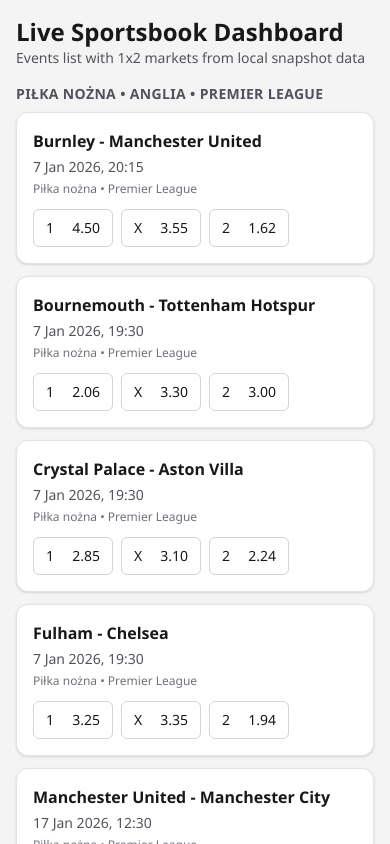
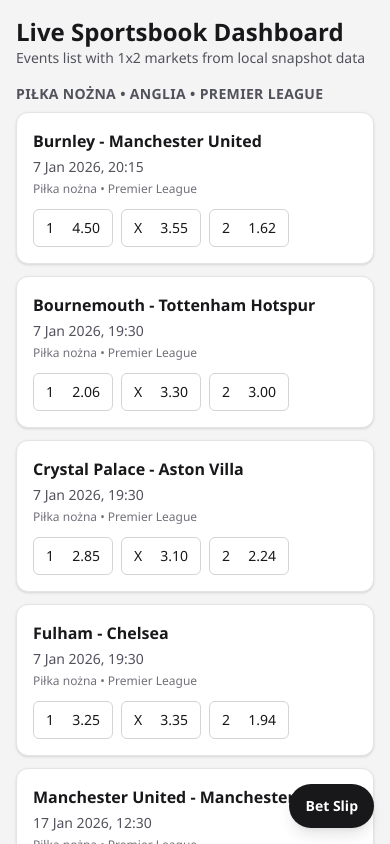
Before and after one commit to KrysOlechowski/sportsbook-dashboard, a Next.js app: page / in a window 390 px wide. Shown: the top 844 px of the page. Built offline with nearby package versions, Linux system fonts and the light colour scheme.

Commit message:
feat/ui-add-mobile-betslip-overlay

```diff
--- /dev/null
+++ b/src/ui/betslip-mobile.ts
@@ -0,0 +1,4 @@
+export const getMobileBetSlipToggleLabel = (selectionCount: number): string => {
+  const suffix = selectionCount > 0 ? ` (${selectionCount})` : "";
+  return `Bet Slip${suffix}`;
+};
--- a/src/ui/sportsbook-dashboard.tsx
+++ b/src/ui/sportsbook-dashboard.tsx
@@ -1,6 +1,6 @@
 "use client";
 
-import { memo, useEffect, useMemo } from "react";
+import { memo, useEffect, useMemo, useState } from "react";
 
 import {
   buildRandomOddsUpdates,
@@ -9,6 +9,7 @@ import {
 } from "@/domain/odds";
 import { groupEventIdsByLeagueCategory } from "@/domain/grouping";
 import type { DomainSnapshot, EventId, OutcomeId } from "@/domain/types";
+import { getMobileBetSlipToggleLabel } from "@/ui/betslip-mobile";
 import {
   selectHasOddsChanges,
   selectPotentialWin,
@@ -325,9 +326,13 @@ export function SportsbookDashboard({ initialSnapshot }: SportsbookDashboardProp
   const eventsById = useSportsbookStore((state) => state.eventsById);
   const applyOddsUpdates = useSportsbookStore((state) => state.applyOddsUpdates);
   const setOutcomeLock = useSportsbookStore((state) => state.setOutcomeLock);
+  const selectionCount = useSportsbookStore((state) =>
+    Object.keys(state.selectionByEventId).length,
+  );
   const eventGroups = useMemo(() => {
     return groupEventIdsByLeagueCategory(eventIds, eventsById);
   }, [eventIds, eventsById]);
+  const [isMobileBetSlipOpen, setIsMobileBetSlipOpen] = useState(false);
 
   useEffect(() => {
     initializeSnapshot(initialSnapshot);
@@ -403,9 +408,42 @@ export function SportsbookDashboard({ initialSnapshot }: SportsbookDashboardProp
               </section>
             ))}
           </div>
-          <BetSlip />
+          <div className="hidden lg:block">
+            <BetSlip />
+          </div>
         </div>
       </section>
+
+      <button
+        type="button"
+        onClick={() => setIsMobileBetSlipOpen(true)}
+        className="fixed right-4 bottom-4 z-30 rounded-full bg-zinc-900 px-4 py-3 text-sm font-semibold text-white shadow-lg lg:hidden"
+      >
+        {getMobileBetSlipToggleLabel(selectionCount)}
+      </button>
+
+      {isMobileBetSlipOpen ? (
+        <div className="fixed inset-0 z-40 lg:hidden">
+          <button
+            type="button"
+            aria-label="Close Bet Slip overlay"
+            onClick={() => setIsMobileBetSlipOpen(false)}
+            className="absolute inset-0 bg-black/40"
+          />
+          <div className="absolute inset-x-0 bottom-0 max-h-[85vh] overflow-y-auto rounded-t-2xl bg-white p-4 shadow-2xl">
+            <div className="mb-3 flex justify-end">
+              <button
+                type="button"
+                onClick={() => setIsMobileBetSlipOpen(false)}
+                className="inline-flex h-8 w-8 items-center justify-center rounded border border-zinc-300 bg-white text-sm font-semibold text-zinc-700"
+              >
+                X
+              </button>
+            </div>
+            <BetSlip />
+          </div>
+        </div>
+      ) : null}
     </main>
   );
 }
```
Also changed, not shown: 2 other files (tests, documents, lock files or other folders).
